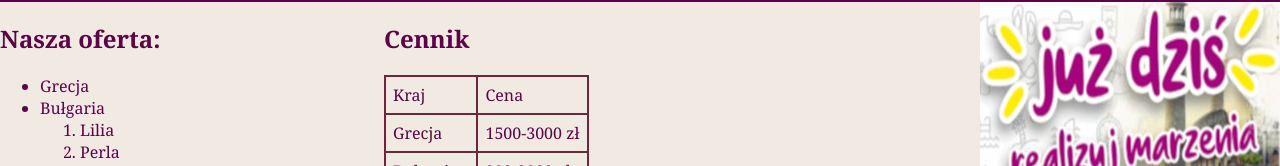
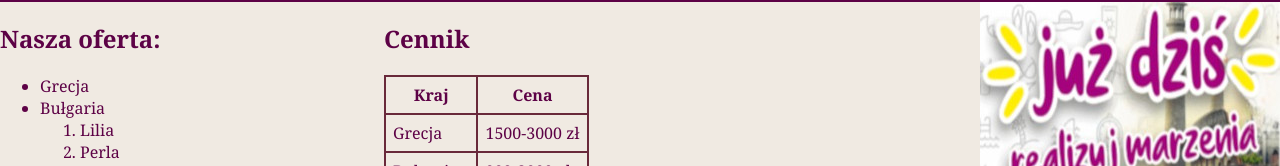
Before and after one commit to Szymek887/BiuroPodrozy.github.io, a plain HTML site: page index.html in a window 1280 px wide. Shown: the part 124-290 px from the top of the page. Drawn offline with Linux system fonts and the light colour scheme.

Commit message:
Fix table

```diff
--- a/index.html
+++ b/index.html
@@ -29,8 +29,8 @@
         <h2>Cennik</h2>
         <table>
             <tr>
-                <td>Kraj</td>
-                <td>Cena</td>
+                <th>Kraj</th>
+                <th>Cena</th>
             </tr>
             <tr>
                 <td>Grecja</td>
```
